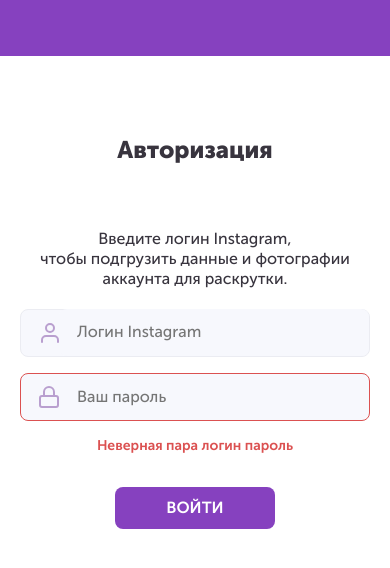
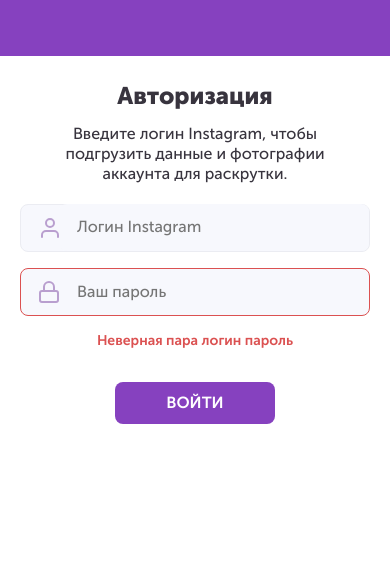
Before and after one commit to kaptn3/instaboom, a Jekyll site: the page built from auth.html, in a window 390 px wide. Shown: the top 568 px of the page. Built offline with Jekyll 4.4.1, drawn with Linux system fonts in a browser that asks for light colours.

Commit message:
Auth: padding of header

```diff
--- a/_sass/components/auth/auth-form.scss
+++ b/_sass/components/auth/auth-form.scss
@@ -65,3 +65,23 @@
     margin-top: 32px;
   }
 }
+
+@media (max-width: 768px) {
+  .form-wrapper {
+    padding-top: 26px;
+  }
+
+  .form {
+    &__header {
+      margin-bottom: 14px;
+    }
+
+    &__description {
+      padding: 0 41px;
+
+      br {
+        display: none;
+      }
+    }
+  }
+}
```
